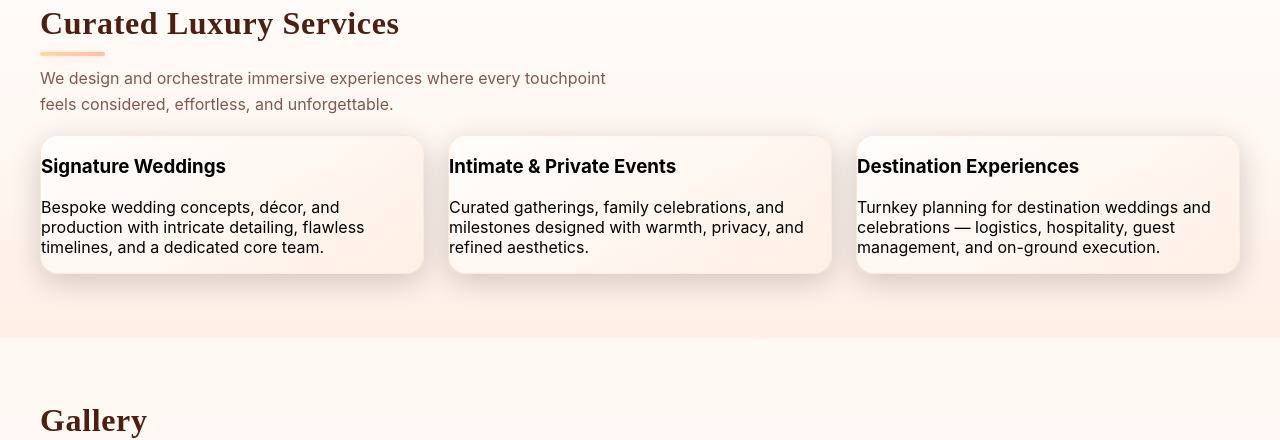
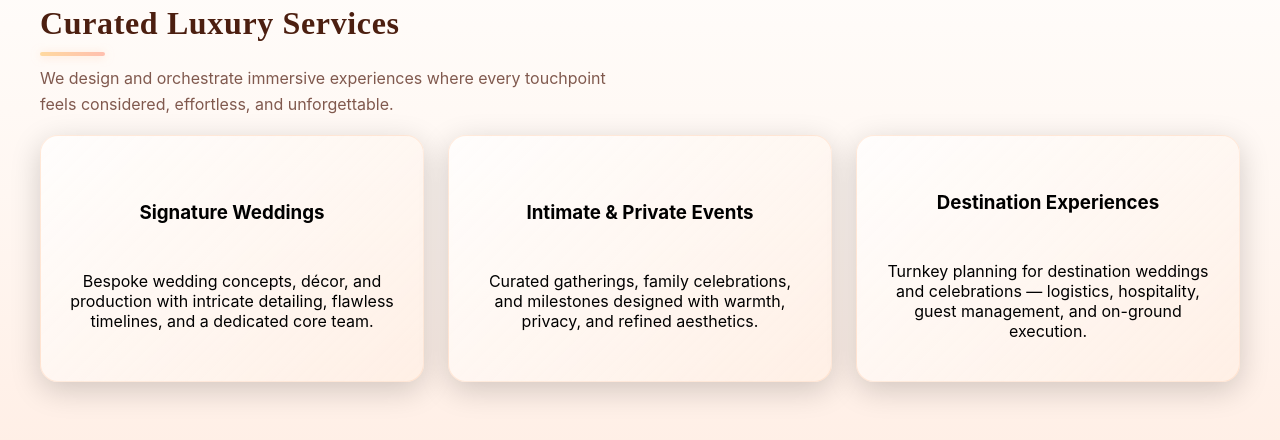
Before and after one commit to HemantSonare/DivineEventsApp, a Next.js app: page / in a window 1280 px wide. Shown: the part 820-1260 px from the top of the page. Built offline with nearby package versions, Linux system fonts and the light colour scheme.

Commit message:
Update globals.css

```diff
--- a/styles/globals.css
+++ b/styles/globals.css
@@ -375,7 +375,7 @@ background: linear-gradient(
 
 .card {
   border-radius: 18px;
-  padding: 0;
+  padding: 24px;
   overflow: hidden;
   border: 1px solid rgba(255, 202, 170, 0.35);
   background: linear-gradient(
@@ -385,6 +385,14 @@ background: linear-gradient(
     rgba(255, 238, 226, 0.55)
   );
   box-shadow: 0 8px 30px rgba(0,0,0,0.18);
+
+  /* FIX: left & right spacing */
+  display: flex;
+  flex-direction: column;
+  justify-content: center;
+  align-items: center;   /* CENTER text */
+  text-align: center;    /* CENTER align */
+  gap: 12px;
 }
 
 
```
